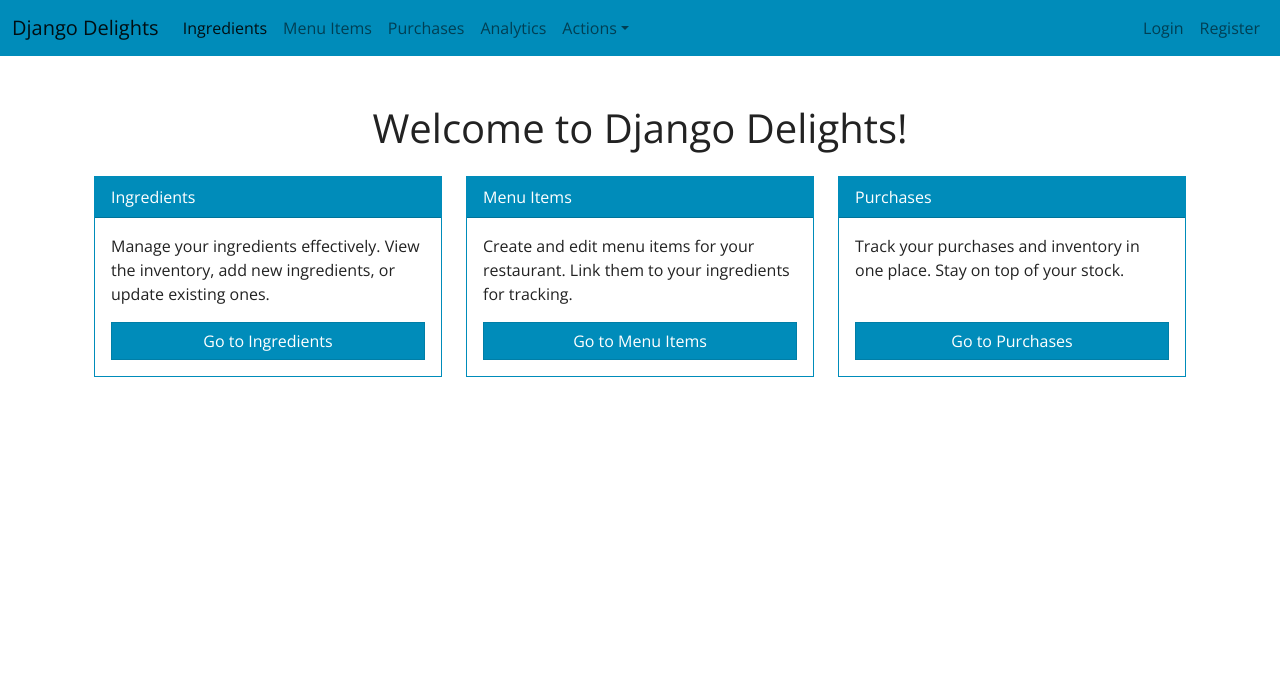
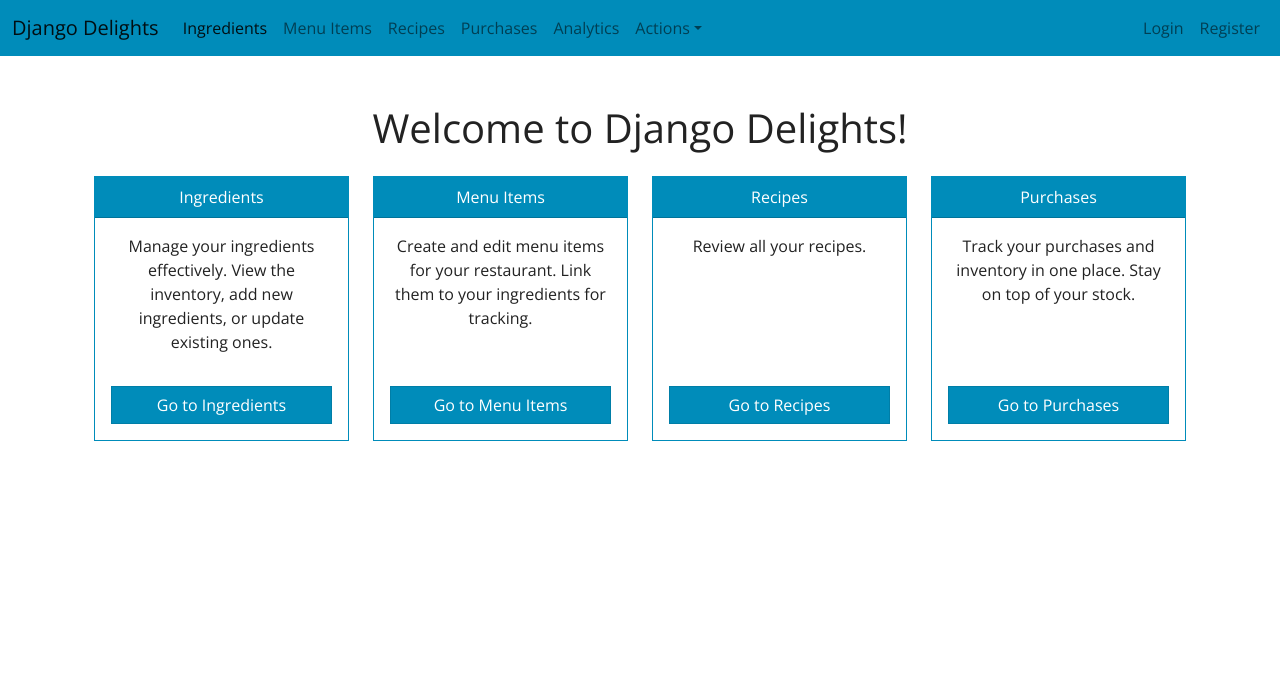
Before and after one commit to juliaberning/django-delights, a Django app: page / in a window 1280 px wide. Shown: the top 681 px of the page. Run offline with Django 5.2, Linux system fonts and the light colour scheme; some libraries are stand-ins or nearby versions.

Commit message:
feat: add recipes page

```diff
--- a/restaurant/scripts/orm.py
+++ b/restaurant/scripts/orm.py
@@ -2,7 +2,7 @@ from contextlib import contextmanager
 
 from django.db import connection
 
-from restaurant.models import Ingredient, MenuItem, RecipeRequirement, Purchase
+from restaurant.models import Ingredient, MenuItem, Purchase, RecipeRequirement
 
 """
 Django ORM Script
--- a/restaurant/templates/restaurant/home.html
+++ b/restaurant/templates/restaurant/home.html
@@ -6,20 +6,18 @@
 <div class="container mt-4">
     <h1 class="mb-4 text-center">Welcome to Django Delights!</h1>
 
-<div class="row justify-content-center">
-    {% for card in cards %}
-        <div class="col-md-4 d-flex align-items-stretch mb-4">
-            <div class="card border-primary h-100">
-                <div class="card-header bg-primary text-white">{{ card.title }}</div>
-                <div class="card-body d-flex flex-column">
-                    <p class="card-text">{{ card.description }}</p>
-                    <div class="mt-auto">
-                        <a href="{% url card.url_name %}" class="btn btn-primary w-100">{{ card.btn_text }}</a>
+    <div class="row row-cols-1 row-cols-md-2 row-cols-lg-4 g-4">
+        {% for card in cards %}
+            <div class="col d-flex align-items-stretch">
+                <div class="card border-primary text-center h-100" style="width: 20rem">
+                    <div class="card-header bg-primary text-white">{{ card.title }}</div>
+                    <div class="card-body d-flex flex-column justify-content-between">
+                        <p class="card-text">{{ card.description }}</p>
+                        <a href="{% url card.url_name %}" class="btn btn-primary w-100 mt-3">{{ card.btn_text }}</a>
                     </div>
                 </div>
             </div>
-        </div>
-    {% endfor %}
-</div>
+        {% endfor %}
+    </div>
 </div>
 {% endblock %}
--- a/restaurant/templates/restaurant/navbar.html
+++ b/restaurant/templates/restaurant/navbar.html
@@ -13,6 +13,8 @@
                         <li class="nav-item">
                             <a class="nav-link" href="{% url 'menu-item-list' %}">Menu Items</a>
                         </li>
+                        <li class="nav-item">
+                            <a class="nav-link" href="{% url 'menu-with-ingredients' %}">Recipes</a>
                         <li class="nav-item">
                             <a class="nav-link" href="{% url 'purchase-list' %}">Purchases</a>
                         </li>
--- a/restaurant/urls.py
+++ b/restaurant/urls.py
@@ -29,6 +29,7 @@ urlpatterns = [
     path('recipe-requirement/<int:pk>/', views.RecipeRequirementDetailView.as_view(), name='recipe-requirement-detail'),
     path('recipe-requirement/<int:pk>/edit/', views.RecipeRequirementUpdateView.as_view(), name='recipe-requirement-update'),
     path('recipe-requirement/<int:pk>/delete/', views.RecipeRequirementDeleteView.as_view(), name='recipe-requirement-delete'),
+    path('menu-with-ingredients/', views.menu_with_ingredients_view, name='menu-with-ingredients'),
 
     # Purchase URLs
     path('purchases/', views.PurchaseListView.as_view(), name='purchase-list'),
--- a/restaurant/views.py
+++ b/restaurant/views.py
@@ -40,6 +40,12 @@ def home(request):
             "description": "Create and edit menu items for your restaurant. Link them to your ingredients for tracking.",
             "url_name": "menu-item-list",
             "btn_text": "Go to Menu Items"
+        },
+        {
+            "title": "Recipes",
+            "description": "Review all your recipes.",
+            "url_name": "menu-with-ingredients",
+            "btn_text": "Go to Recipes"
         },
         {
             "title": "Purchases",
@@ -274,6 +280,12 @@ class RecipeRequirementDeleteView(LoginRequiredMixin, SuccessMessageMixin, Delet
     success_url = reverse_lazy('menu-item-list')
     success_message = "Item was deleted successfully!"
 
+def menu_with_ingredients_view(request):
+    menu_items = MenuItem.objects.prefetch_related(
+        'ingredients', 'reciperequirement_set'
+    )  # Prefetch ingredients and recipe requirements
+    return render(request, 'restaurant/menu_with_ingredients.html', {'menu_items': menu_items})
+
 # ----------------------------
 # Purchase Views
 # ----------------------------
```
Also changed, not shown: restaurant/templates/restaurant/menu_with_ingredients.html (added, +33 -0 lines).
